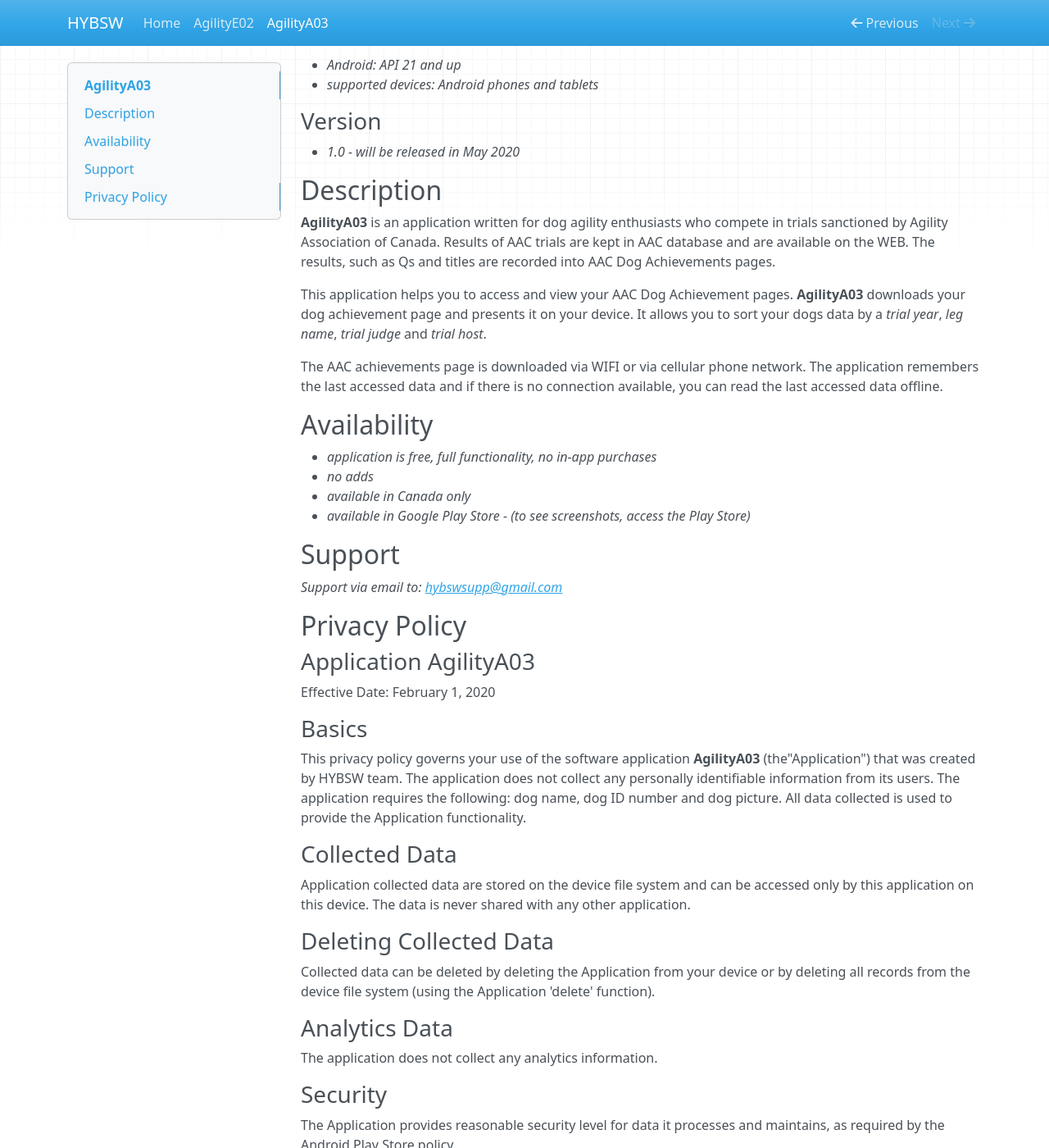
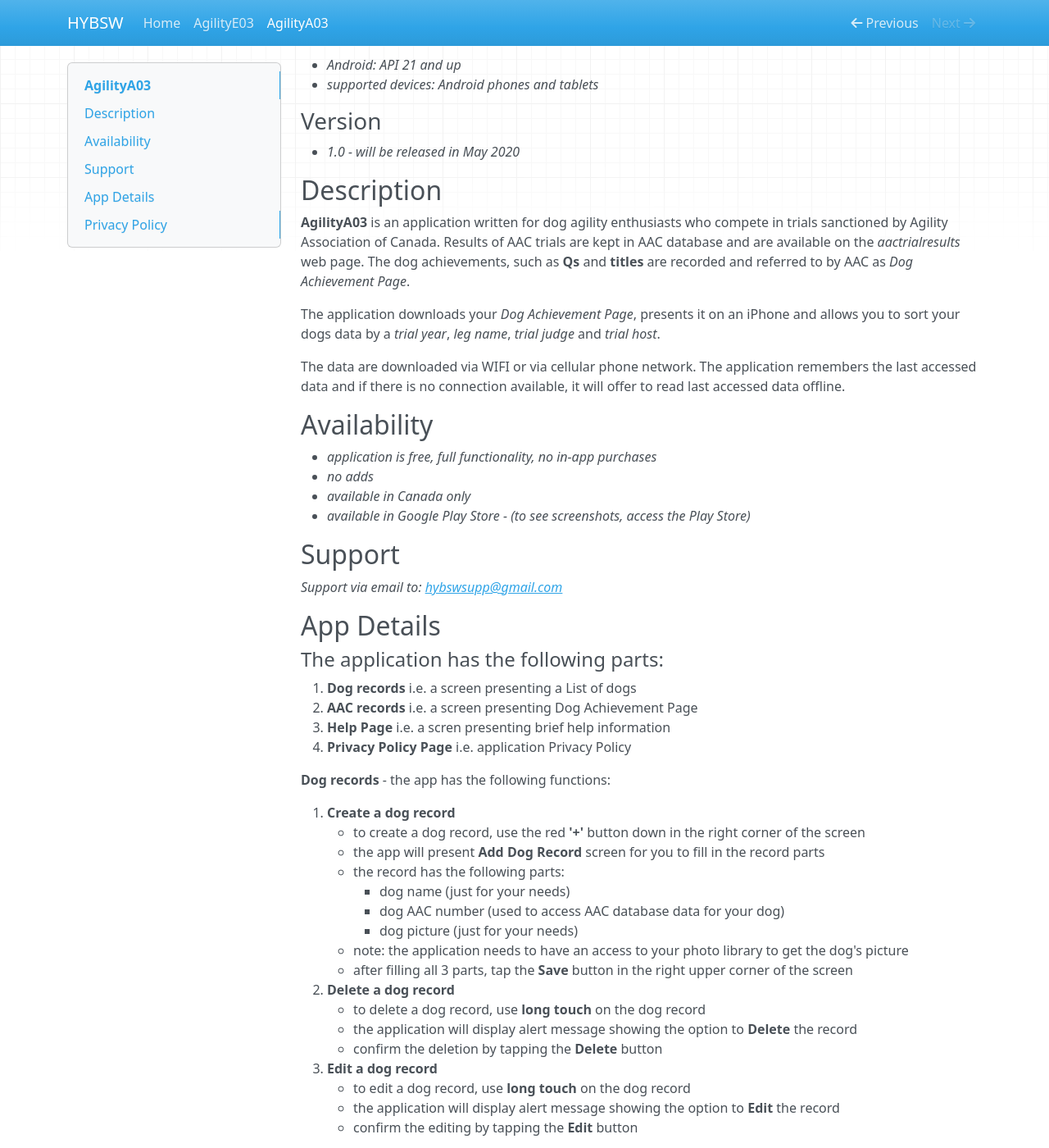
Before and after one commit to hynekb/github.io, an MkDocs documentation site: the page built from docs/agilitya03.md, in a window 1280 px wide and 1400 px high, scrolled down 385 px. Shown: the whole window at 82% size. Built offline with MkDocs 1.6.1, drawn with Linux system fonts in a browser that asks for light colours; nearby versions of some CDN libraries; some of the changed text lies outside the part shown.

Commit message:
added modified agility docs

```diff
--- a/docs/agilitya03.md
+++ b/docs/agilitya03.md
@@ -11,18 +11,18 @@
 - *1.0 - will be released in May 2020*
 
 ## Description
-**AgilityA03** is an application written for dog agility enthusiasts who compete in trials sanctioned by Agility Association of Canada.
-  Results of AAC trials are kept in AAC database and are available on the WEB.
-  The results, such as Qs and titles are recorded into AAC Dog Achievements pages.
+**AgilityA03** is an application written for dog agility enthusiasts who compete in trials
+  sanctioned by Agility Association of Canada.
+  Results of AAC trials are kept in AAC database and are available on the *aactrialresults* web page.
+  The dog achievements, such as **Qs** and **titles** are recorded and referred to by AAC as *Dog Achievement Page*.
 
-  This application helps you to access and view your AAC Dog Achievement pages.
-  **AgilityA03** downloads your dog achievement page and presents it on your device.
-  It allows you to sort your dogs data by a *trial year*, *leg name*, *trial judge* and
+  The application downloads your *Dog Achievement Page*, presents it on an iPhone and
+  allows you to sort your dogs data by a *trial year*, *leg name*, *trial judge* and
   *trial host*.
 
-  The AAC achievements page is downloaded via WIFI or via cellular phone network.
+  The data are downloaded via WIFI or via cellular phone network.
   The application remembers the last accessed data and if there is no connection available,
-  you can read the last accessed data offline.
+  it will offer to read last accessed data offline.
 
 
 ## Availability
@@ -35,21 +35,98 @@
 ## Support
 *Support via email to: <hybswsupp@gmail.com>*
 
+## App Details
+#### The application has the following parts:
+
+1. **Dog records** i.e. a screen presenting a List of dogs
+2. **AAC records** i.e. a screen presenting Dog Achievement Page
+3. **Help Page** i.e. a scren presenting brief help information
+4. **Privacy Policy Page** i.e. application Privacy Policy
+
+
+**Dog records** - the app has the following functions:
+
+1. **Create a dog record**
+	- to create a dog record, use the red **'+'** button down in the right corner of the screen
+	- the app will present **Add Dog Record** screen for you to fill in the record parts
+	- the record has the following parts:
+		- dog name (just for your needs)
+		- dog AAC number (used to access AAC database data for your dog)
+		- dog picture (just for your needs)
+	- note: the application needs to have an access to your photo library to get the dog's picture
+	- after filling all 3 parts, tap the **Save** button in the right upper corner of the screen
+2. **Delete a dog record**
+	- to delete a dog record, use **long touch** on the dog record
+	- the application will display alert message showing the option to **Delete** the record
+	- confirm the deletion by tapping the  **Delete** button
+3. **Edit a dog record**
+	- to edit a dog record, use **long touch** on the dog record
+	- the application will display alert message showing the option to **Edit** the record
+	- confirm the editing by tapping the  **Edit** button
+
+The Dog Records are kept in a file in the application directory.
+The directory can be accessed only by the application.
+
+
+**AAC Records**
+
+The application retrieves the Dog Achievements Page from the *aactrialresults* site,
+transform the HTML data into AAC records and displays the records on a screen.
+For AAC Records, the app has the following functions:
+
+1. Sorting the records by date, ascending
+2. Sorting the records by date, descending
+3. Display selected records - by the year
+4. Display selected records - by the judge
+5. Display selected records - by the hosting organization
+6. Display selected records - by the name of the leg (e.g. Starters Jumpers, etc)
+7. Display summary of all master legs
+
+To apply the above functions:
+
+- tap the *Menu* button in the upper right corner of the screen
+- the application displays the list of functions
+- tap the function
+- the application displays a list of available choices
+- select the appropriate choice
+
+The application keeps the last displayed Dog Achievement Page in a file in
+the application directory.
+If the application cannot connect to the *aactrialresults* site, it will use
+this last saved file for the offline processing.
+
+
+
 ## Privacy Policy
 
 ### Application **AgilityA03**
- Effective Date: February 1, 2020
+ Effective Date: February 1, 2020.
 
 
 ### Basics
-This privacy policy governs your use of the software application **AgilityA03**  (the"Application") that was created by HYBSW team.
-The application does not collect any personally identifiable information from its users.
-The application requires the following: dog name, dog ID number and dog picture.
-All data collected is used to provide the Application functionality.
+This privacy policy governs your use of the software application **AgilityA03**  (the "Application")
+for mobile devices that was created by HYBSW team.
+The Application is written for dog agility enthusiasts who compete in trials
+sanctioned by Agility Association of Canada.
+Results of AAC trials are kept in AAC database and are available as a *Dog Achievement Page*.
+The Application downloads your *Dog Achievement Page*, presents it on a mobile device and
+allows you to sort your dogs data by a *trial year*, *leg name*, *trial judge* and *trial host*.
 
 ### Collected Data
-Application collected data are stored on the device file system  and can be accessed only by this application on this device.
+The Application is asking its users to provide the following data:
+
+1. Dog name
+2. Dog AAC number
+3. Dog picture
+
+All above data is used to present the user a list of her/his dogs.
+The **dog AAC number** is used to access the dog AAC records on the AAC website.
+Application collected data are stored in a file on the device and can be accessed
+only by this application on this device.
 The data is never shared with any other application.
+
+The Application **does not collect any personable data**.
+(The Application does not need and does not use *user names, user emails, user addresses*).
 
 
 ### Deleting Collected Data
@@ -58,16 +135,26 @@
 
 
 ### Analytics Data
-The application does not collect any analytics information.
+The Application does not collect any analytics information.
+The Application does not need and does not collect *geolocation information* about your mobile device.
 
 
 ### Security
-The Application provides reasonable security level for data it processes and maintains, as
-required by the Android Play Store policy.
+The Application collected data (dog name, dog picture and dog AAC number) are stored in the
+application file,in the application document directory.
+The file is accessible only by this application and is never shared with any other applications.
+
+### Your Consent
+By using the Applications, you are consenting to our processing of your information as set
+forth in this Privacy Policy now and as amended by us. "Processing" means to retrieve
+your dogs data from the AAC database and to display and sort your dogs
+data by the Application.
 
 ### Changes
 This Privacy Policy may be updated from time to time for any reason. We will notify you of any
- changes to our Privacy Policy by posting the new Privacy Policy here and will indicate at the top of the page the Privacy Policy effective date.
+ changes to our Privacy Policy by posting the new Privacy Policy here and will indicate at the
+ top of the page the Privacy Policy effective date.
 
 ### Contact
-If you have any questions regarding privacy while using the Application, or have questions about our practices, please contact us via email at <hybswsupp@gmail.com>
+If you have any questions regarding privacy while using the Application, or have questions
+about our practices, please contact us via email at <hybswsupp@gmail.com>
--- a/docs/agilitye02.md
+++ /dev/null
@@ -1,78 +0,0 @@
-# AgilityE02
-
-![](images/iconagil.png)
-
-### Platform
-- *iOS: 9.3 and up*
-- *supported devices: iPhone, iPad (in iPhone mode)*
-
-### Version
-- *1.8 - Released in January 2018*
-
-
-
-## Description
-**AgilityE02** is an application written for dog agility enthusiasts who compete in trials sanctioned by Agility Association of Canada.
-  Results of AAC trials are kept in AAC database and are available on the WEB.
-  The results, such as Qs and titles are recorded into AAC Dog Achievements pages.
-
-  This application helps you to access and view your AAC Dog Achievement pages.
-  **AgilityE02** downloads your dog achievement page and presents it on your device.
-  It allows you to sort your dogs data by a *trial year*, *leg name*, *trial judge* and
-  *trial host*.
-
-  The AAC achievements page is downloaded via WIFI or via cellular phone network.
-  The application remembers the last accessed data and if there is no connection available,
-  you can read the last accessed data offline.
-
-## Availability
-- *application is free, full functionality, no in-app purchases*
-- *no adds*
-- *available in Canada only*
-- *available in Apple store - (to see screenshots, access the Apple store)*
-- *Note:*
-    - *the application will be removed from the Apple Store in April 2020 and
-    will be replaced by new app AgilityA03 in June 2020*
-
-
-
-## Support
-*Support via email to: <hybswsupp@gmail.com>*
-
-## Privacy Policy
-
-### Application **AgilityE02**
- Effective Date: February 1, 2019
-
-
-### Basics
-This privacy policy governs your use of the software application **AgilityE02** for iOS  (the"Application") that was created by HYBSW team.
-The application does not collect any personally identifiable information from its users.
-All data collected is used to provide the Application functionality.
-
-### Collected Data
-Application collected data are stored on the device in the SQLite database and can be accessed only by this application on this device.
-The data is never shared with any other application.
-The application requires the following: dog name, dog ID number and dog picture.
-The Application and the database is confirming to the Apple privacy policy.
-Information about Apple privacy policy is available at <https://www.apple.com/privacy/>
-
-### Deleting Collected Data
-Collected data can be deleted by deleting the Application from your device or by deleting all records
-from the database (using the Application 'delete' function).
-
-
-### Analytics Data
-The application does not collect any analytics information.
-
-
-### Security
-The Application provides reasonable security level for data it processes and maintains, as
-required by the above quoted Apple privacy policy.
-
-### Changes
-This Privacy Policy may be updated from time to time for any reason. We will notify you of any
- changes to our Privacy Policy by posting the new Privacy Policy here and will indicate at the top of the page the Privacy Policy effective date.
-
-### Contact
-If you have any questions regarding privacy while using the Application, or have questions about our practices, please contact us via email at <hybswsupp@gmail.com>
--- a/mkdocs.yml
+++ b/mkdocs.yml
@@ -7,5 +7,5 @@
 
 nav:
     - Home: index.md
-    - AgilityE02: agilitye02.md
+    - AgilityE03: agilitye03.md
     - AgilityA03: agilitya03.md
```
